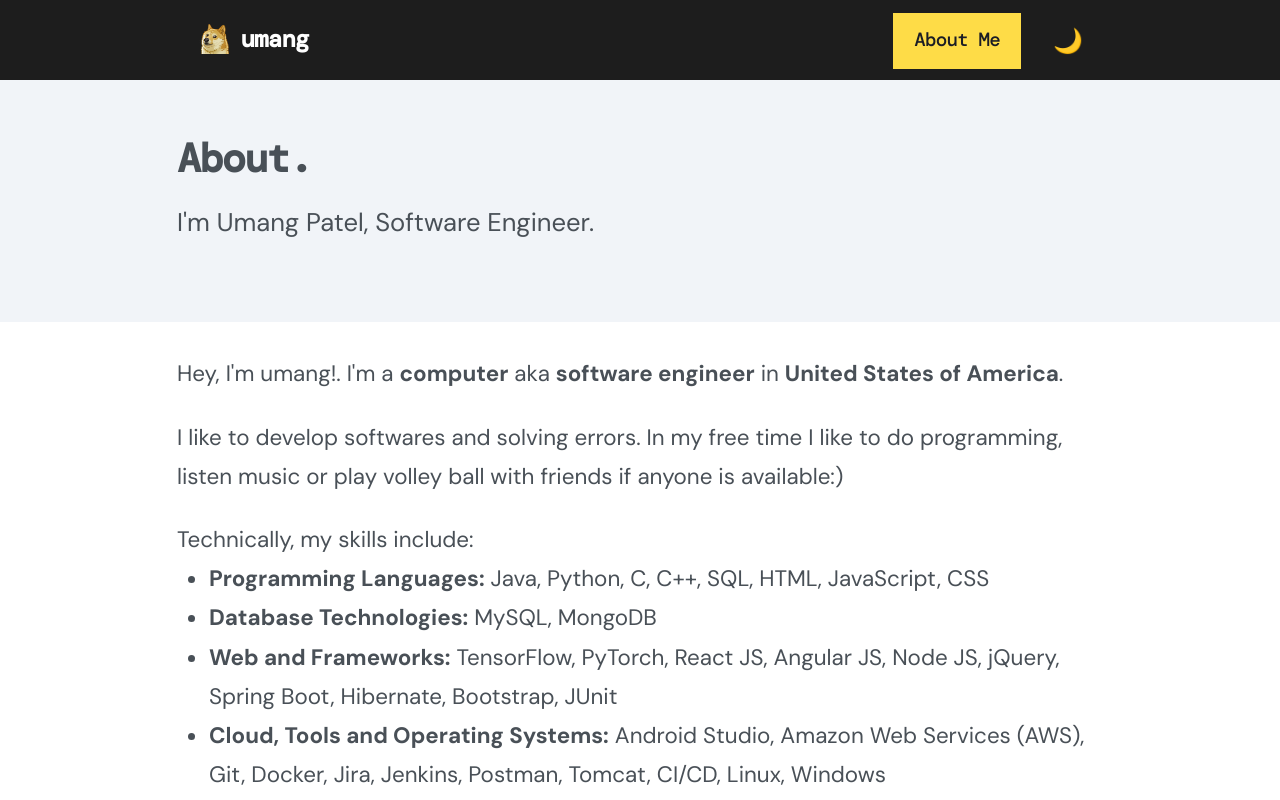
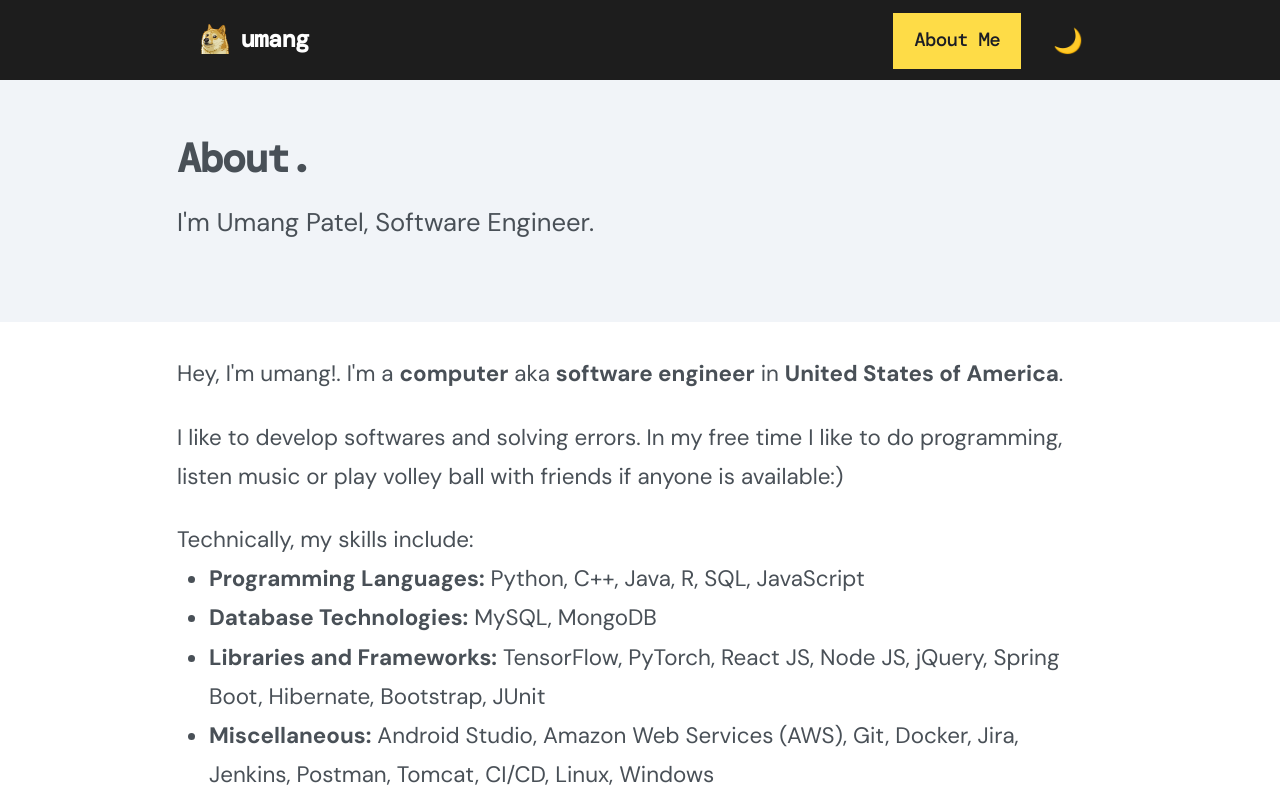
Before and after one commit to theumang100/umangp.com, a React (Create React App) app: page /about in a window 1280 px wide. Shown: the top 800 px of the page. Built offline with nearby package versions, Linux system fonts and the light colour scheme.

Commit message:
skills updated

```diff
--- a/src/pages/About.js
+++ b/src/pages/About.js
@@ -18,16 +18,16 @@ function About() {
                             Technically, my skills include:
                             <ul>
                                 <li>
-                                <b>Programming Languages:</b> Java, Python, C, C++, SQL, HTML, JavaScript, CSS
+                                <b>Programming Languages:</b> Python, C++, Java, R, SQL, JavaScript
                                 </li>
                                 <li>
                                 <b>Database Technologies:</b> MySQL, MongoDB
                                 </li>
                                 <li>
-                                <b>Web and Frameworks:</b> TensorFlow, PyTorch, React JS, Angular JS, Node JS, jQuery, Spring Boot, Hibernate, Bootstrap, JUnit
+                                <b>Libraries and Frameworks:</b> TensorFlow, PyTorch, React JS, Node JS, jQuery, Spring Boot, Hibernate, Bootstrap, JUnit
                                 </li>
                                 <li>
-                                <b>Cloud, Tools and Operating Systems:</b> Android Studio, Amazon Web Services (AWS), Git, Docker, Jira, Jenkins, Postman, Tomcat, CI/CD, Linux, Windows
+                                <b>Miscellaneous:</b> Android Studio, Amazon Web Services (AWS), Git, Docker, Jira, Jenkins, Postman, Tomcat, CI/CD, Linux, Windows
                                 </li>
                                 <li>
                                 <b>Functional:</b> Deep Learning, Artificial Intelligence (AI), Machine Learning, Algorithms, Data Structures, Image Processing, Pattern Recognition, Object Oriented Programming, Data Mining, Cloud Architecture, Database Management
```
